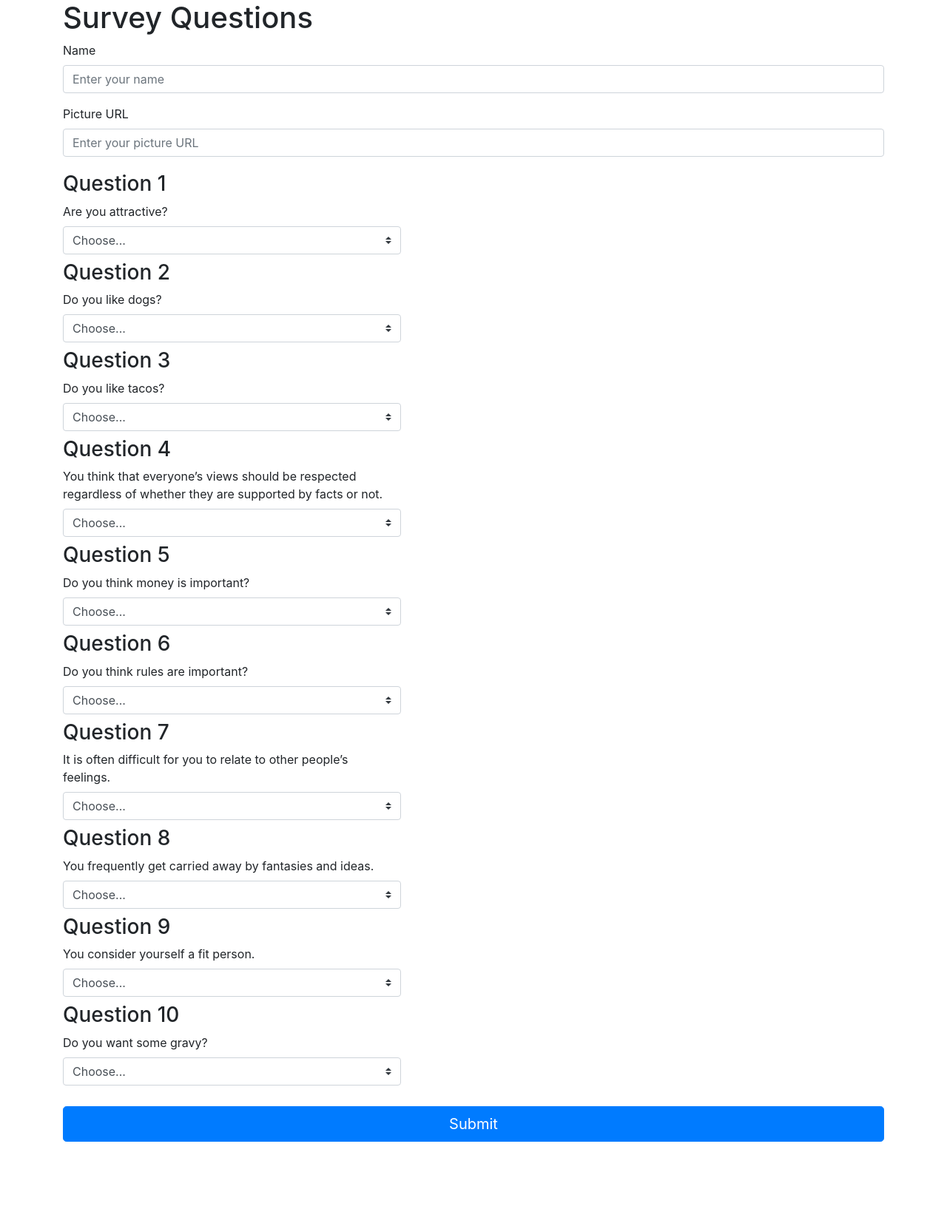
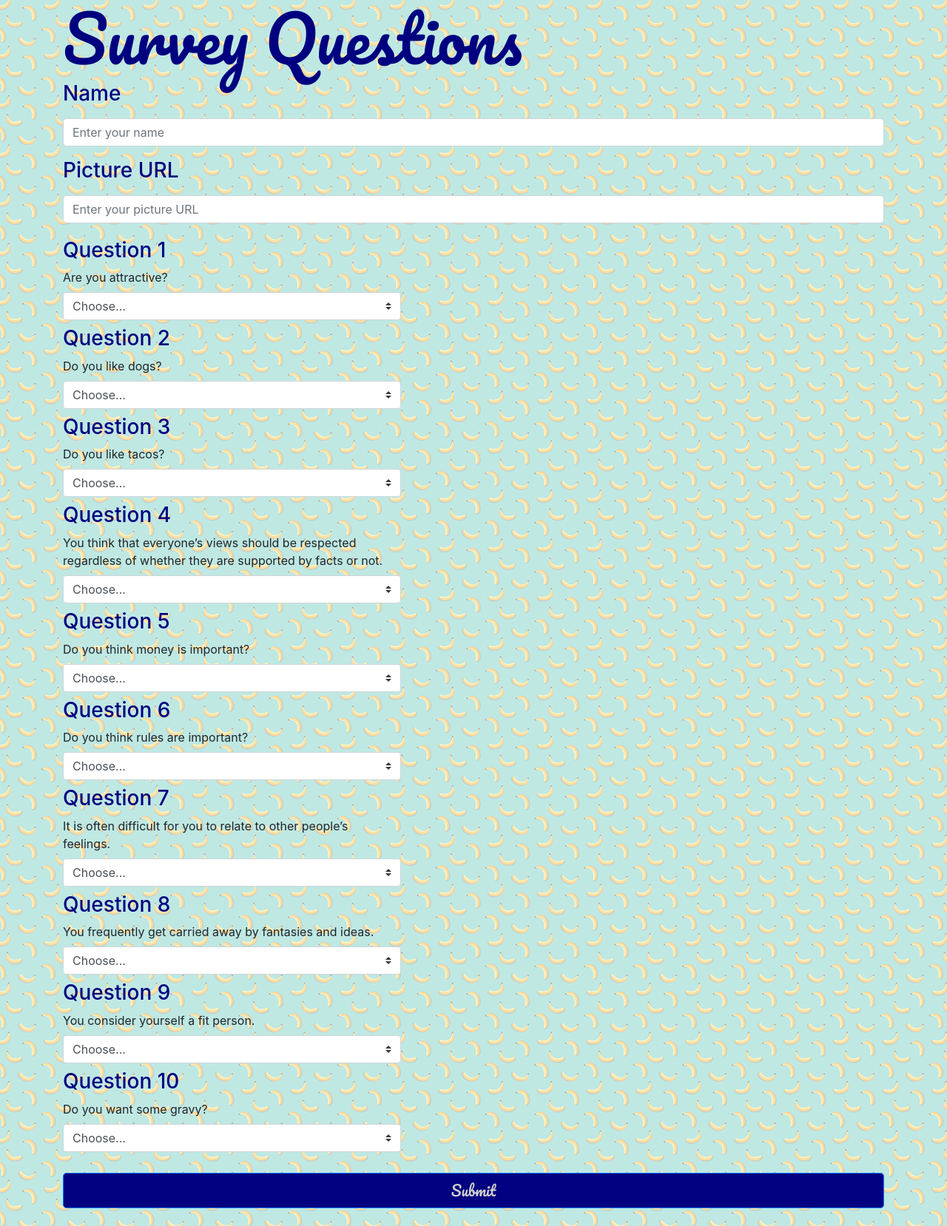
Before and after one commit to tom-schof/redoFriendFinder, a website: page app/public/survey.html in a window 1280 px wide. Shown: the whole page at 74% size. Before the commit the page ends 1568 px from the top, so only its background shows below. Drawn offline with nearby package versions, Linux system fonts and the light colour scheme.

Commit message:
added css

```diff
--- /dev/null
+++ b/app/public/css/main.css
@@ -0,0 +1,30 @@
+body{
+    background-image: url("./images/bananas.png");
+}
+
+h1{
+    font-family: 'Pacifico', cursive;
+    font-size: 64pt;
+    color: navy;
+}
+
+.jumbotron{
+    background-color: rgb(85, 204, 188);
+    font-size: 24pt;
+}
+
+#survey{
+    font-family: 'Pacifico', cursive;
+    background-color: navy;
+    color: rgb(207, 207, 207);
+}
+
+#submit{
+    font-family: 'Pacifico', cursive;
+    background-color: navy;
+    color: rgb(207, 207, 207);
+}
+
+h3{
+    color: navy;
+}
--- a/app/public/survey.html
+++ b/app/public/survey.html
@@ -8,9 +8,8 @@
     <meta name="viewport" content="width=device-width, initial-scale=1">
     <link rel="stylesheet" href="https://stackpath.bootstrapcdn.com/bootstrap/4.1.3/css/bootstrap.min.css" integrity="sha384-MCw98/SFnGE8fJT3GXwEOngsV7Zt27NXFoaoApmYm81iuXoPkFOJwJ8ERdknLPMO"
         crossorigin="anonymous">
-
-
-    <!-- <link rel="stylesheet" type="text/css" media="screen" href="./css/main.css" /> -->
+        <link rel="stylesheet" type="text/css" media="screen" href="./css/main.css" />
+        <link href="https://fonts.googleapis.com/css?family=Pacifico" rel="stylesheet">
 
 </head>
 
@@ -20,12 +19,13 @@
         <h1>Survey Questions</h1>
 
         <form>
+
             <div class="form-group">
-                <label for="nameInput">Name</label>
+                <label for="nameInput"><h3>Name</h3></label>
                 <input type="text" class="form-control" placeholder="Enter your name" id="nameInput">
             </div>
             <div class="form-group">
-                <label for="pictureInput">Picture URL</label>
+                <label for="pictureInput"><h3>Picture URL</h3></label>
                 <input type="text" class="form-control" placeholder="Enter your picture URL" id="pictureInput">
             </div>
 
```
Also changed, not shown: app/public/home.html (+2 -1 lines), app/public/css/images/bananas.png (added), app/public/css/images/contemporary_china_2.png (added).
